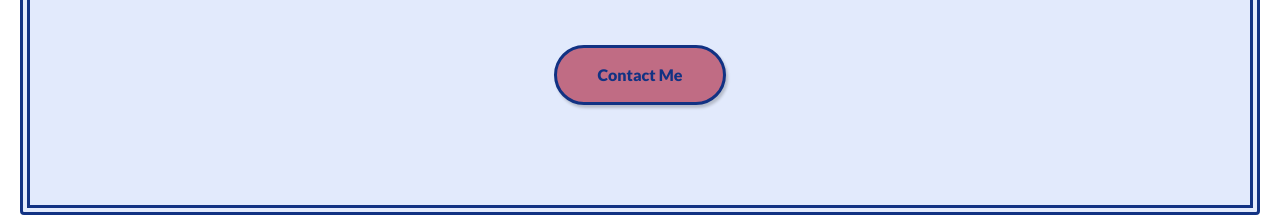
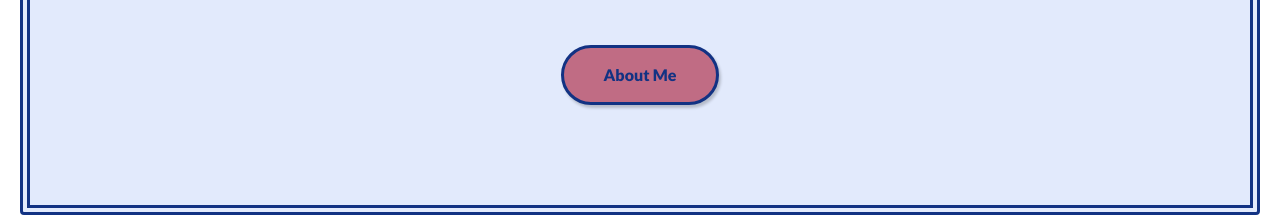
Before and after one commit to Aznaia/portfolio-project, a plain HTML site: page index.html in a window 1280 px wide. Shown: the part 278-495 px from the top of the page. Drawn offline with nearby package versions, Linux system fonts and the light colour scheme.

Commit message:
Connected about page to index.

```diff
--- a/index.html
+++ b/index.html
@@ -34,7 +34,9 @@
       <h1>Carly Berquam</h1>
       <h2 class="mb-5">Front-end developer based in Spokane, WA</h2>
       <div class="contact-button">
-        <a href="x" class="btn btn-branding primary-button">Contact Me</a>
+        <a href="about.html" class="btn btn-branding primary-button"
+          >About Me</a
+        >
       </div>
     </div>
     <div class="container">
```
